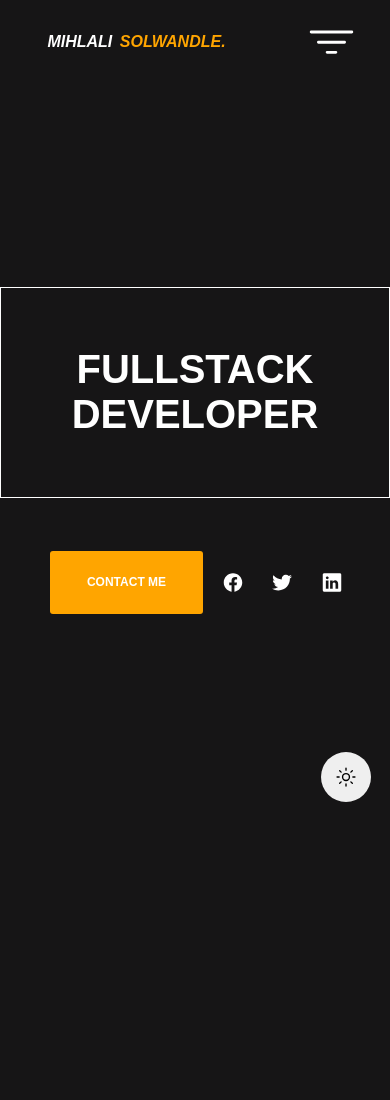
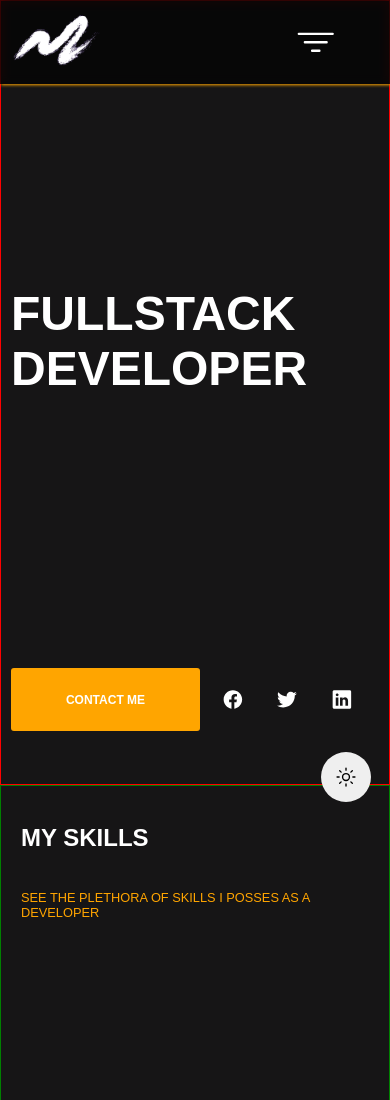
Before and after one commit to Solwandle-Mihlali/my-portfolio, a website: page index.html in a window 390 px wide. Shown: the top 1100 px of the page. Drawn offline with nearby package versions, Linux system fonts and the light colour scheme.

Commit message:
adjustment

```diff
--- a/index.html
+++ b/index.html
@@ -139,7 +139,8 @@
 
     <!--MOBILE ELEMENTS-->
     <div class="mobile-toggle-menu-container">
-        <p>MIHLALI<span>SOLWANDLE.</span></p>
+        <img src="logos/moveIT.png" alt="none">
+        <div class="nav-spacer"></div>
         <ion-icon name="filter-outline" class="mobile-toggle-menu" id="mobile-toggle-menu"></ion-icon>
     </div>
     <nav class="mobile-nav" id="mobile-nav">
@@ -153,6 +154,7 @@
     </nav>
     <div class="mobile-section1">
         <h1 class="jobTitle">FULLSTACK DEVELOPER</h1>
+        <span class="spacerOne"></span>
          <div class="mobile-buttonCont">
             <button type="button">CONTACT ME</button>
             <ion-icon name="logo-facebook"></ion-icon>
@@ -162,8 +164,9 @@
 
     </div>
     <div class="mobile-section2">
-
-    </div>
+        <h1>MY SKILLS</h1>
+        <p>SEE THE PLETHORA OF SKILLS I POSSES AS A DEVELOPER</p>
+     </div>
 
 
     <script src="index.js"></script>
--- a/mobileStyle/mobileStyle.css
+++ b/mobileStyle/mobileStyle.css
@@ -45,40 +45,38 @@
         height: 10vh;
         display: flex;
         align-items: center;
-        justify-content: flex-end;
-        background-color: var(--subtle);
+        justify-content: flex-start;
+        background-color: rgba(0, 0, 0, 0.664);
+        backdrop-filter: blur(5px);
         z-index: 2;
+        position: fixed;
+        top: 0;
+        left: 0;
+        box-shadow: 1px 1px 3px var(--primary);
+        padding: 10px;
     }
 
 
     .mobile-toggle-menu-container .mobile-toggle-menu{
-        font-size: 0.8rem;
-        width: 30%;
-        height: 55%;
+        width: 35%;
+        height: 60%;
         display: flex;
         align-items: center;
         color: rgb(255, 255, 255);
         font-weight: bold;
 
+
+    }
+    .mobile-toggle-menu-container .nav-spacer{
+        width: 40%;
+        height: 100%;
+
     }
 
-    .mobile-toggle-menu-container p{
-        font-size: 1rem;
-        width: 70%;
-        height: 100%;
-        display: flex;
-        align-items: center;
-        justify-content: center;
-        gap: 3%;
-        color: rgb(255, 255, 255);
-        font-weight: bold;
-        font-style: italic;
-        font-family: var(--font);
-        padding: 10px;
+    .mobile-toggle-menu-container img{
+        width: 25%;
     }
-    .mobile-toggle-menu-container p span{
-       color: var(--primary);
-    }
+
 
     .mobile-nav{
         width: 100%;
@@ -130,7 +128,8 @@
         display: flex;
         flex-direction: column;
         align-items: center;
-        justify-content: center;
+        justify-content: flex-end;
+        border: solid 1px red;
     }
 
     .mobile-section1 .jobTitle{
@@ -138,14 +137,18 @@
         width: 100%;
         font-weight: bold;
         color: white;
-        border: solid 1px;
         font-family: var(--font);
-        font-size: 2.5rem;
-        text-align: center;
+        font-size: 3rem;
         display: flex;
         align-items: center;
-        justify-content: center;
+        justify-content: flex-start;
         flex-wrap: wrap;
+        padding: 10px;
+    }
+
+    .spacerOne{
+        width: 100%;
+        height: 20vh;
     }
 
     .mobile-buttonCont{
@@ -155,7 +158,7 @@
         align-items: center;
         justify-content: flex-start;
         gap: 3%;
-        padding-left: 50px;
+        padding-left:10px;
     }
 
     .mobile-buttonCont button{
@@ -163,7 +166,7 @@
        background: var(--primary);
        border: none;
        color: white;
-       width: 45%;
+       width: 50%;
        padding: 5px;
        font-size: 12px;
        font-weight: bold;
@@ -189,6 +192,37 @@
         flex-direction: column;
         align-items: center;
         justify-content: flex-start;
+        border: solid green 1px;
+        padding: 10px;
     }
 
+    .mobile-section2 h1{
+
+        color: white;
+        width: 100%;
+        height: 10vh;
+        font-size: 1.5rem;
+        display: flex;
+        align-items: center;
+        justify-content: flex-start;
+        padding: 10px;
+        font-family: var(--font);
+    }
+
+
+    .mobile-section2 p{
+        color: var(--primary);
+        width: 100%;
+        height: 10vh;
+        font-size: 0.8rem;
+        display: flex;
+        align-items: center;
+        flex-direction: column;
+        justify-content: flex-start;
+        font-family: var(--font);
+        padding: 10px;
+    }
+
+
+
 }
```
